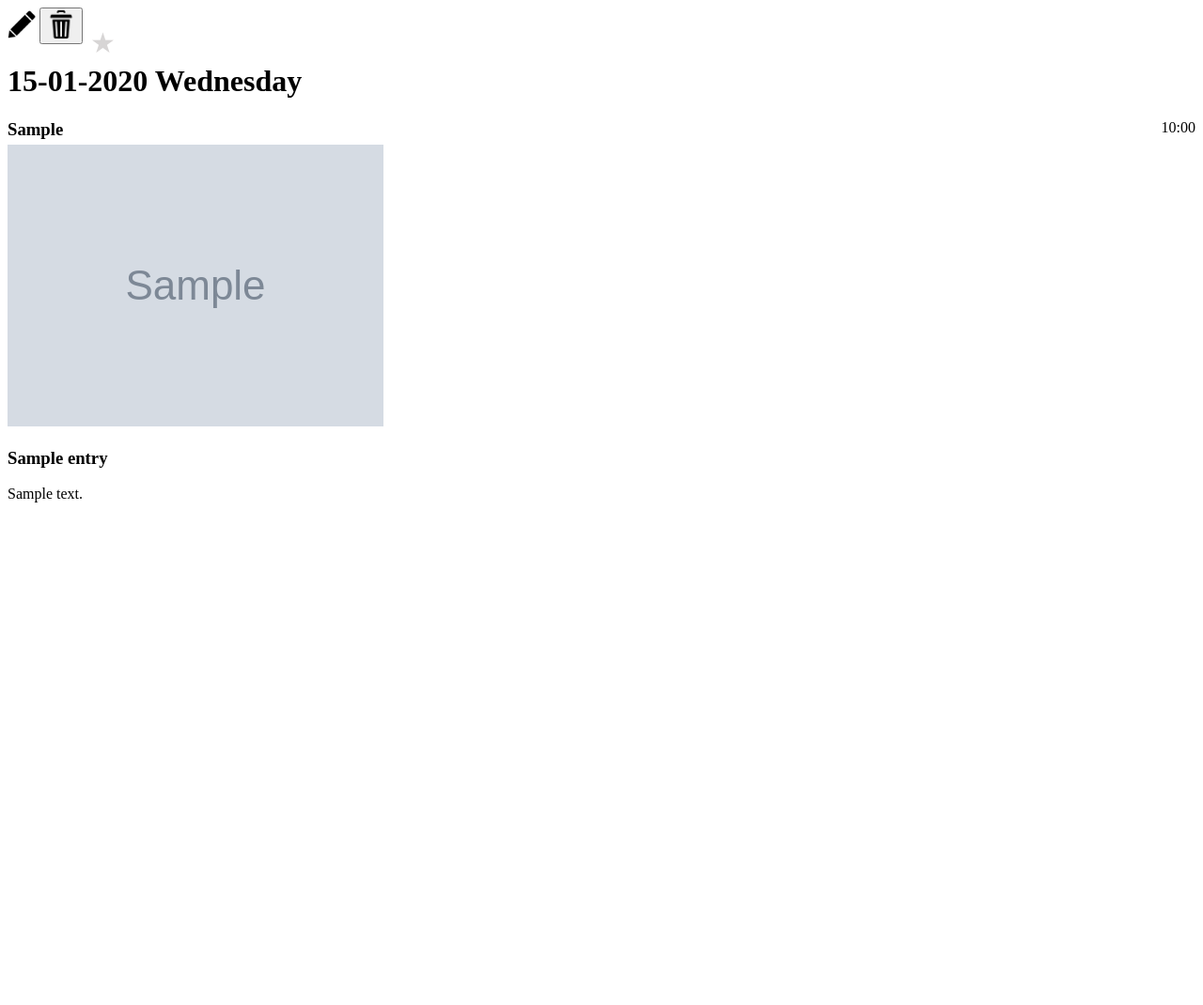
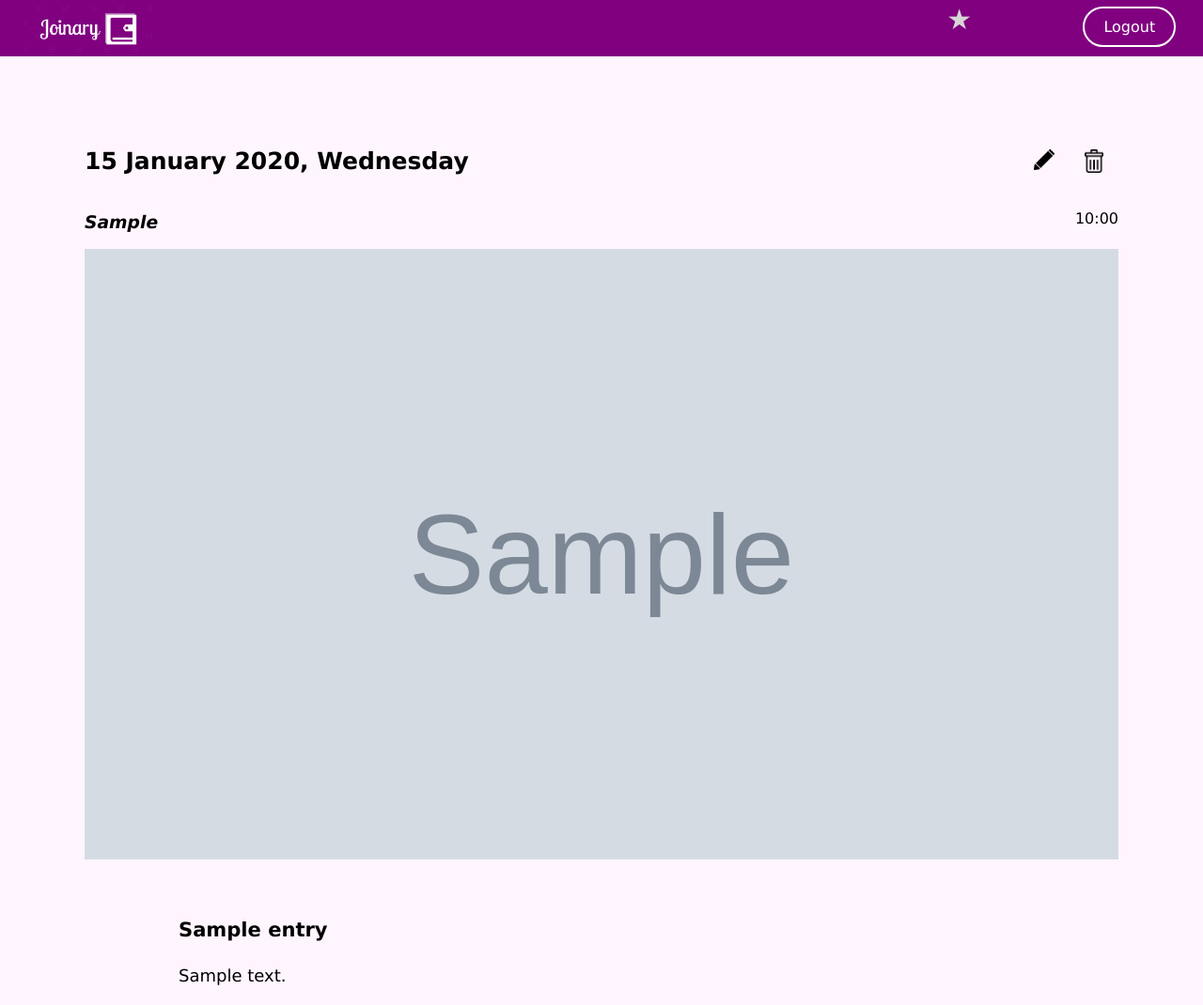
Before and after one commit to xyzhengg/Flask-Diary-App, a Flask app: page /view/1 in a window 1280 px wide. Shown: the whole page at 94% size. Before the commit the page ends 535 px from the top, so only its background shows below. Run offline with Flask 2, Linux system fonts and the light colour scheme; the visitor is signed in with stand-in values (Sample User, id 1); grey boxes marked "Sample" are stand-in pictures; a database or web service that is not in the repository returns one stand-in record (values such as "Sample title"); some libraries are stand-ins or nearby versions.

Commit message:
nav styling coming along

```diff
--- a/app.py
+++ b/app.py
@@ -28,13 +28,6 @@ def generate_diary_code():
     new_diary_code = ''.join(random.choices(string.ascii_uppercase + string.digits, k=8))
     return new_diary_code
 
-#Don't allow
-# @app.before_request
-# def is_user_logged_in():
-#     path = request.path
-#     if path != '/login' and path != '/static/style.css' and session.get('user_id') is None:
-#         return redirect ('/login')
-
 @app.post('/delete-images')
 def delete_images():
     if session.get('user_id') is None:
@@ -56,6 +49,7 @@ def delete():
 def edit_post(post_id):
     if session.get('user_id') is None:
         return redirect ('/landing')
+    user_name = session.get('user_name')
     post = get_single_post(post_id)
     print(post)
     poster_id = post['user_id']
@@ -88,7 +82,8 @@ def edit_post(post_id):
             post_id = post_id,
             post_date = post_date,
             day_name = day_name,
-            image_list = image_list)
+            image_list = image_list,
+            user_name=user_name)
 
 
     if request.method == 'POST':
@@ -112,7 +107,7 @@ def edit_post(post_id):
                 if image.filename != '':
                     uploaded_image = cloudinary.uploader.upload(image)
                     image_rows.append([uploaded_image['public_id'], uploaded_image['url'], entry_id])
-                insert_many_images(image_rows)
+            insert_many_images(image_rows)
 
         return redirect(f'/view/{post_id}')
 
@@ -140,6 +135,9 @@ def view_post(post_id):
     year = int(post_date[:4])
     day = calendar.weekday(year, month, date)
     day_name = calendar.day_name[day]
+    month_name = calendar.month_name[month]
+    full_date = str(date) + ' ' + month_name + ' ' + str(year) +  ', ' + day_name
+
 
     return render_template('view.html',
                     user_id = user_id,
@@ -152,7 +150,8 @@ def view_post(post_id):
                     first_name = first_name,
                     post_id = post_id,
                     day_name = day_name,
-                    image_list=image_list
+                    image_list=image_list,
+                    full_date = full_date
                     )
 
 @app.route('/')
--- a/static/style.css
+++ b/static/style.css
@@ -46,26 +46,7 @@
   }
 
   /* Edit page styling */
-.edit-photo-display {
-    width: 700px;
-    height: 700px;
-    object-fit: cover;
-}
-.photo-text {
-    width: 700px;
-    height: 40px;
-}
 
-.heading-text {
-    width: 700px;
-    height: 40px;
-}
-
-.entry-text {
-    width: 700px;
-    height: 200px;
-    overflow-y:scroll;
-}
 
 /* Fav Star Icon Styling */
 /* http://jsfiddle.net/binaryben/aLx3m4k5/ */
--- a/static/view.css
+++ b/static/view.css
@@ -1,7 +1,140 @@
+/* MAIN BODY LAYOUT */
+body {
+  margin: auto;
+  font-family: Verdana, Geneva, Tahoma, sans-serif;
+  background-color: rgb(255, 245, 255);
+}
 
- /* Style delete modal */
- /* Modal background */
- .the-edit,
+main {
+  max-width: 1100px;
+  margin: auto;
+  margin-top: 80px;
+  font-family: Verdana, Geneva, Tahoma, sans-serif;
+  background-color: rgb(255, 245, 255);
+  position: relative;
+}
+
+/* NAVIGATION BAR */
+nav {
+  max-width: 100%;
+  background-color: purple;
+  height: 60px;
+}
+.navigation-bar {
+  display: flex;
+  justify-content: space-between;
+}
+a {
+  text-decoration: none;
+  color: black;
+}
+.logout {
+  padding: 1.2em 1.8em;
+  order: 4;
+}
+.logout-btn {
+  border-color: white;
+  color: white;
+  padding: 10px 20px;
+  border: 2px solid;
+  border-radius: 2rem;
+  order: 4;
+}
+.home-logo {
+  width: 16%;
+  z-index: 5;
+  padding-left: 25px;
+}
+
+.view-delete-button {
+  padding: 1.2em 1em;
+  order: 3;
+  cursor: pointer;
+}
+
+/* HEADINGS */
+.date-edit-delete {
+  display: flex;
+  justify-content: space-between;
+}
+.edit-delete {
+  display: flex;
+}
+.edit-pencil-div {
+  padding: 1.2em 1em;
+  order: 2;
+}
+
+h1 {
+  text-align: left;
+  font-size: 25px;
+}
+div .heading {
+  display: flex;
+  justify-content: space-between;
+}
+.firstname {
+  font-style: italic;
+}
+/* DISPLAY IMAGES */
+/* 4 images */
+.photo-4 {
+  width: 49.7%;
+  height: 450px;
+  object-fit: cover;
+}
+
+/* More than 2 images */
+.display-post {
+  display: flex;
+  flex-direction: column;
+}
+.display-images {
+  flex-direction: row;
+  width: 1100px;
+  align-items: start;
+  margin-bottom: 40px;
+  padding: 0;
+}
+.viewphoto {
+  width: 32.99%;
+  height: 300px;
+  object-fit: cover;
+}
+
+/* Two images */
+.images-2,
+.images-4 {
+  flex-direction: row;
+  width: 1100px;
+  align-items: start;
+  margin-bottom: 40px;
+  padding: 0;
+}
+.photo-2 {
+  width: 49.7%;
+  height: 450px;
+  object-fit: cover;
+}
+
+/* One image */
+.photo-1 {
+  display: block;
+  width: 1100px;
+  height: 650px;
+  object-fit: cover;
+  margin: auto;
+}
+
+/* DISPLAYING TEXT */
+.diary-text {
+  width: 900px;
+  margin: auto;
+  line-height: 1.7rem;
+  font-size: 18px;
+}
+
+/* DELETE MODAL */
 .the-delete {
   display: none;
   position: fixed;
@@ -10,12 +143,10 @@
   top: 0;
   width: 100%;
   height: 100%;
-    background-color:rgba(3, 5, 6, 0.5)
+  background-color: rgba(3, 5, 6, 0.5);
 }
-/* Modal content */
-.edit,
-.delete,
-.delete-images {
+
+.delete {
   display: none;
   background-color: white;
   margin: auto;
@@ -27,13 +158,12 @@
   border-radius: 2rem;
   margin-bottom: 40px;
 }
-.edit p,
-.delete p,
-.delete-images p {
+
+.delete p {
   text-align: center;
 }
-.delete-btn,
-.delete-images-btn {
+
+.delete-btn {
   color: rgb(9, 20, 30);
   border: none;
   padding: 10px 20px;
@@ -41,24 +171,20 @@
   font-size: 16px;
   margin: auto;
   margin-left: 38%;
-    cursor: pointer;
+  cursor: default;
   border-radius: 4px;
 }
 
 /* Modal close X button */
-.close-edit,
 .close-delete {
-    color:rgb(9, 61, 108);
+  color: rgb(9, 61, 108);
   float: right;
   font-size: 28px;
   font-weight: bold;
 }
-.close-edit:hover,
-.close-edit:focus
+
 .close-delete:hover,
-.close-delete:focus,
-.close-delete-images:hover,
-.close-delete-images:focus  {
+.close-delete:focus {
   color: black;
   text-decoration: none;
   cursor: default;
@@ -67,16 +193,16 @@
 /* Fav Star Icon Styling */
 /* http://jsfiddle.net/binaryben/aLx3m4k5/ */
 .fav-checkbox {
-    visibility:hidden;
-    font-size:30px;
-    cursor:pointer;
+  visibility: hidden;
+  font-size: 30px;
+  cursor: pointer;
 }
 
 .fav-checkbox:before {
   content: "\2605";
   position: absolute;
-    visibility:visible;
-    color:rgb(215, 213, 213);
+  visibility: visible;
+  color: rgb(215, 213, 213);
 }
 
 .fav-checkbox:checked:before {
--- /dev/null
+++ b/static/view.js
@@ -0,0 +1,21 @@
+const viewDeleteButton = document.querySelector(".view-delete-button")
+const deleteText = document.querySelector(".delete")
+const theDelete = document.querySelector(".the-delete")
+const closeDelete = document.querySelector(".close-delete")
+
+viewDeleteButton.addEventListener('click', function() {
+    console.log('click')
+    deleteText.style.display = "block";
+    theDelete.style.display = "block";
+})
+
+closeDelete.addEventListener('click', function() {
+    deleteText.style.display = "none";
+    theDelete.style.display = "none";
+})
+
+
+theDelete.addEventListener('click', function() {
+    deleteText.style.display = "none";
+    theDelete.style.display = "none";
+})
--- a/templates/layout.html
+++ b/templates/layout.html
@@ -13,27 +13,30 @@
 
   <body>
     <nav>
-      {% block login_signup %} {% if user_name %}
+      {% block login_signup %}
+        {% if user_name %}
+        <div class="navigation-bar">
+          <a href="/" ><img src='/static/images/Logo.png' alt="logo for home page" class="home-logo"></a>
+          <div class="logout">
+          <a href="/logout" class="logout-btn"> Logout </a>
+          </div>
+        {% endif %}
+        {% if not user_name %}
+          <a href="/login"> Login</a>
+          <a href="/signup"> Sign Up </a>
+        </div>
+        {% endif %}
+      {% endblock login_signup %}
+      {% block buttons %} {% endblock buttons %}
+    </nav>
 
-      <a href="/logout" class="logout-btn">
-        <div class="logout">Logout</div>
-      </a>
-
-      {% endif %} {% if not user_name %}
-
-      <a href="/login"> Login</a>
-      <a href="/signup"> Sign Up </a>
-
-      {% endif %} {% endblock login_signup %} {% block buttons %} {% endblock
-      buttons %}
-    </nav>
     <main>
       <h1>{% block heading %} {% endblock heading %}</h1>
 
       {% block memories %} {% endblock memories %}
 
-      {% block article %} {% if
-      user_name %}
+      {% block article %}
+      {% if user_name %}
       <div class="add-entry-div">
         <a href="/addentry" class="add-entry-button"> + Add Entry</a>
       </div>
--- a/templates/main.html
+++ b/templates/main.html
@@ -8,11 +8,9 @@ Home
 
 
 {% block login_signup %}
-<div class="navigation-bar">
-<a href="/" ><img src='/static/images/Logo.png' alt="logo for home page" class="home-logo"></a>
     {{ super() }}
 {% endblock login_signup %}
-</div>
+
 
 {% block heading %}
 {{ user_one }} & {{ user_two}}
--- a/templates/view.html
+++ b/templates/view.html
@@ -1,21 +1,16 @@
 {% extends "layout.html" %}
-{% block css %} <link rel="stylesheet" href="/static/view.css"> {% endblock css %}
+{% block head_css %} <link rel="stylesheet" href="/static/view.css"> {% endblock head_css %}
 
 
 {% block title %}
 View
 {% endblock title %}
 
-{% block login_signup %} {% endblock login_signup %}
+{% block login_signup %}
+ {{ super() }}
+{% endblock login_signup %}
 
 {% block buttons %}
-{% if user_id == poster_id %}
-<a href="/edit/{{ post_id }}"><img src="/static/images/editpencil.png" alt="edit" name="edit" width="30px"></a>
-<button type="submit" class="view-delete-button">
-    <img src="/static/images/delete.png" alt="delete" width="30px">
-</button>
-{% endif %}
-
 <div class="the-delete">
     <div class="delete">
         <span class="close-delete">&times;</span>
@@ -27,25 +22,48 @@ View
         </form>
     </div>
 </div>
-
 <input class="fav-checkbox" type="checkbox" name="fav">
-
 {% endblock buttons %}
 
 {% block article %}
 <div>
-<h1> {{ reversed_date }} {{ day_name }}</h1>
+  <div class="date-edit-delete">
+    <div class="date">
+      <h1> {{ full_date }} </h1>
+    </div>
+    <div class="edit-delete">
+      {% if user_id == poster_id %}
+      <div class="edit-pencil-div">
+          <a href="/edit/{{ post_id }}"><img src="/static/images/editpencil.png" class="edit-pencil" alt="edit" width="22px"></a>
+        </div>
+        <div class="view-delete-button">
+          <img src="/static/images/delete.png" alt="delete" width="20px">
+        </div>
+        {% endif %}
+      </div>
+  </div>
   <div class="heading">
-    <h3> {{ first_name }} </h3> <span class=time> {{ post_time }} </span>
+    <h3 class="firstname"> {{ first_name }} </h3>
+    <p class=time> {{ post_time }} </p>
   </div>
+  <div class="display-post">
+    <div class="display-images images-{{ image_list | length }}">
         {% if image_list %}
             {% for image in image_list %}
-    <img src="{{ image['img_url'] }}" alt="photo" class="viewphoto">
+        <img src="{{ image['img_url'] }}" alt="photo" class="viewphoto photo-{{ image_list | length }}">
             {% endfor %}
         {% else %}
         <img src="https://res.cloudinary.com/ddg0iss6e/image/upload/v1678273766/Screen_Shot_2023-03-08_at_10.08.54_pm_yz0hez.png" alt="photo">
         {% endif %}
+    </div>
+    <div class="diary-text">
         <h3> {{ diary_heading }} </h3>
         <p> {{ diary_text }} </p>
     </div>
+  </div>
+</div>
 {% endblock article %}
+
+{% block tail_js %}
+<script src="/static/view.js" async defer></script>
+{% endblock tail_js%}
```
Also changed, not shown: static/edit.css (added, +107 -0 lines), static/main.css (+25 -21 lines), templates/edit.html (+14 -19 lines), static/images/delete.png, static/images/editpencil.png. Lines whose indentation alone changed are shown as unchanged.
